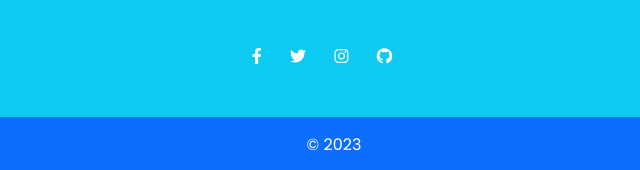
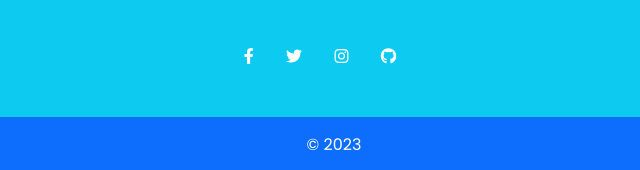
Before and after one commit to frnadev/PF-Arizmendi, a plain HTML site: page index.html in a window 1280 px wide. Shown: the part 2102-2272 px from the top of the page, 306-946 px from the left. Drawn offline with nearby package versions, Linux system fonts and the light colour scheme.

Commit message:
some fixes

```diff
--- a/index.html
+++ b/index.html
@@ -145,16 +145,16 @@
             </div>
           </section>
           <section class="text-center mb-5">
-            <a href="https://es-la.facebook.com/AFASeleccionArgentina/" target="_blank" class="text-white me-4">
+            <a href="https://es-la.facebook.com/AFASeleccionArgentina/" target="_blank" class="linkfot text-white me-4">
               <i class="fab fa-facebook-f"></i>
             </a>
-            <a href="https://twitter.com/Argentina?ref_src=twsrc%5Egoogle%7Ctwcamp%5Eserp%7Ctwgr%5Eauthor" target="_blank" class="text-white me-4">
+            <a href="https://twitter.com/Argentina?ref_src=twsrc%5Egoogle%7Ctwcamp%5Eserp%7Ctwgr%5Eauthor" target="_blank" class="linkfot text-white me-4">
               <i class="fab fa-twitter"></i>
             </a>
-            <a href="https://www.instagram.com/afaseleccion/" target="_blank" class="text-white me-4">
+            <a href="https://www.instagram.com/afaseleccion/" target="_blank" class="linkfot text-white me-4">
               <i class="fab fa-instagram"></i>
             </a>
-            <a href="https://github.com/frnadev" target="_blank" class="text-white me-4">
+            <a href="https://github.com/frnadev" target="_blank" class="linkfot text-white me-4">
               <i class="fab fa-github"></i>
             </a>
           </section>
--- a/styles/partials/_header.scss
+++ b/styles/partials/_header.scss
@@ -1,5 +1,5 @@
 header {
-   & .navbar {
-        font-size: 17px;
-    }
+  & .navbar {
+    font-size: 17px;
+  }
 }
```
Also changed, not shown: pages/about.html (added), 1 other file.
